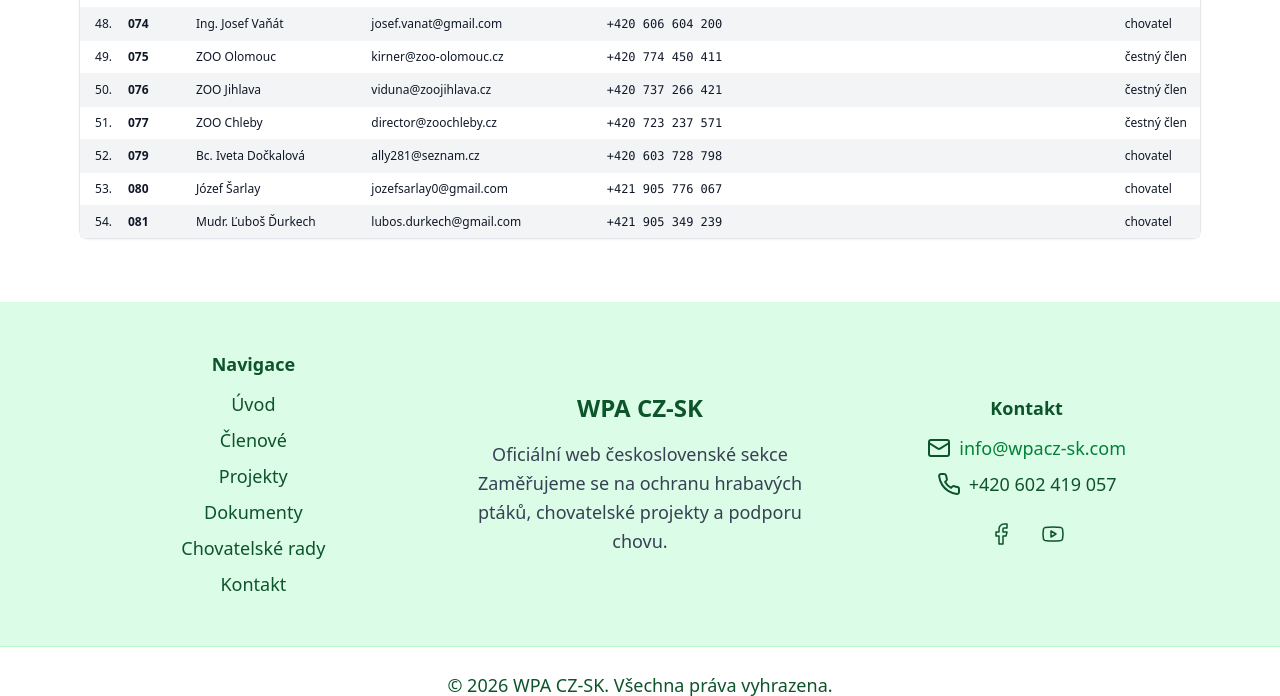
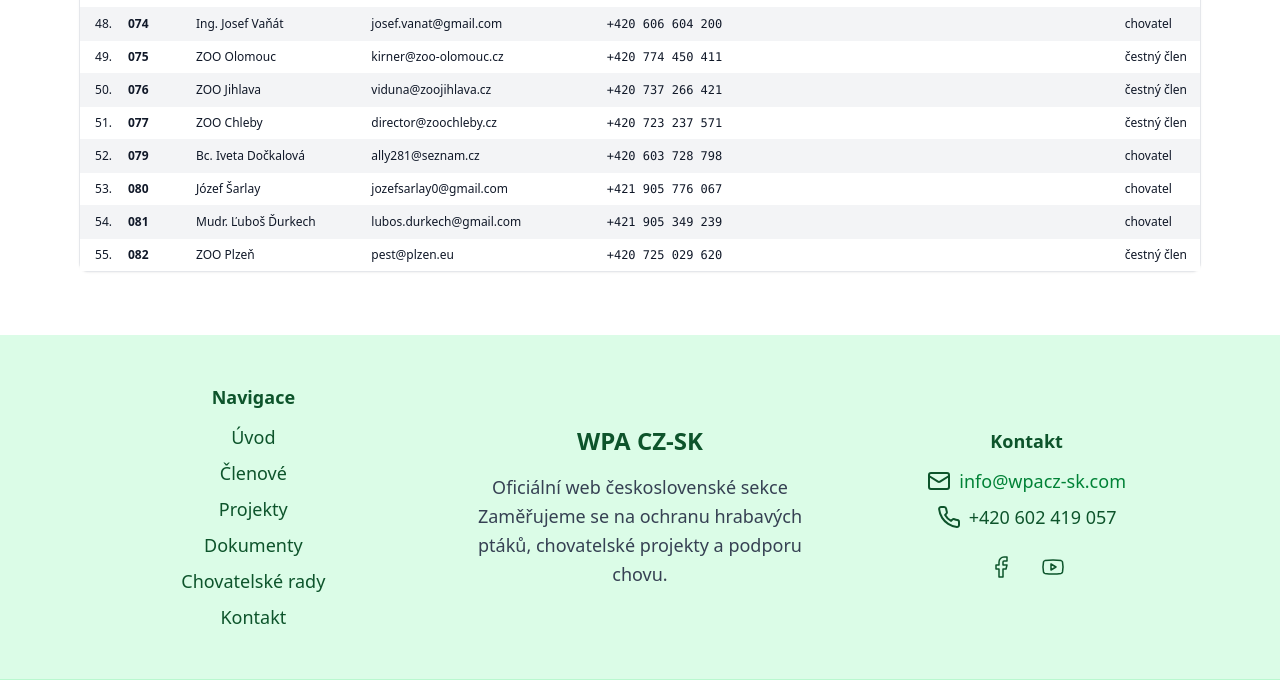
Before and after one commit to matus-kocik/wpa-cz-sk, a Django app: template templates/members.html in a window 1280 px wide. Shown: the part 2365-3061 px from the top of the page. Run offline with Django 5.2, Linux system fonts and the light colour scheme; the template is opened without the code that fills it, so the values that code supplies are empty; style sheets or scripts are compiled from the project's sources.

Commit message:
zoo plzen

```diff
--- a/templates/members.html
+++ b/templates/members.html
@@ -576,6 +576,16 @@
             <td class="px-3 py-2"></td>
             <td class="px-3 py-2">chovatel</td>
           </tr>
+          <tr>
+            <td class="px-2 py-2 w-10 text-right">55.</td>
+            <td class="px-2 py-2 w-16 font-semibold">082</td>
+            <td class="px-3 py-2">ZOO Plzeň</td>
+            <td class="px-3 py-2 whitespace-nowrap">pest@plzen.eu</td>
+            <td class="px-3 py-2 whitespace-nowrap font-mono">+420 725 029 620</td>
+            <td class="px-3 py-2"></td>
+            <td class="px-3 py-2"></td>
+            <td class="px-3 py-2">čestný člen</td>
+          </tr>
         </tbody>
       </table>
     </div>
```
